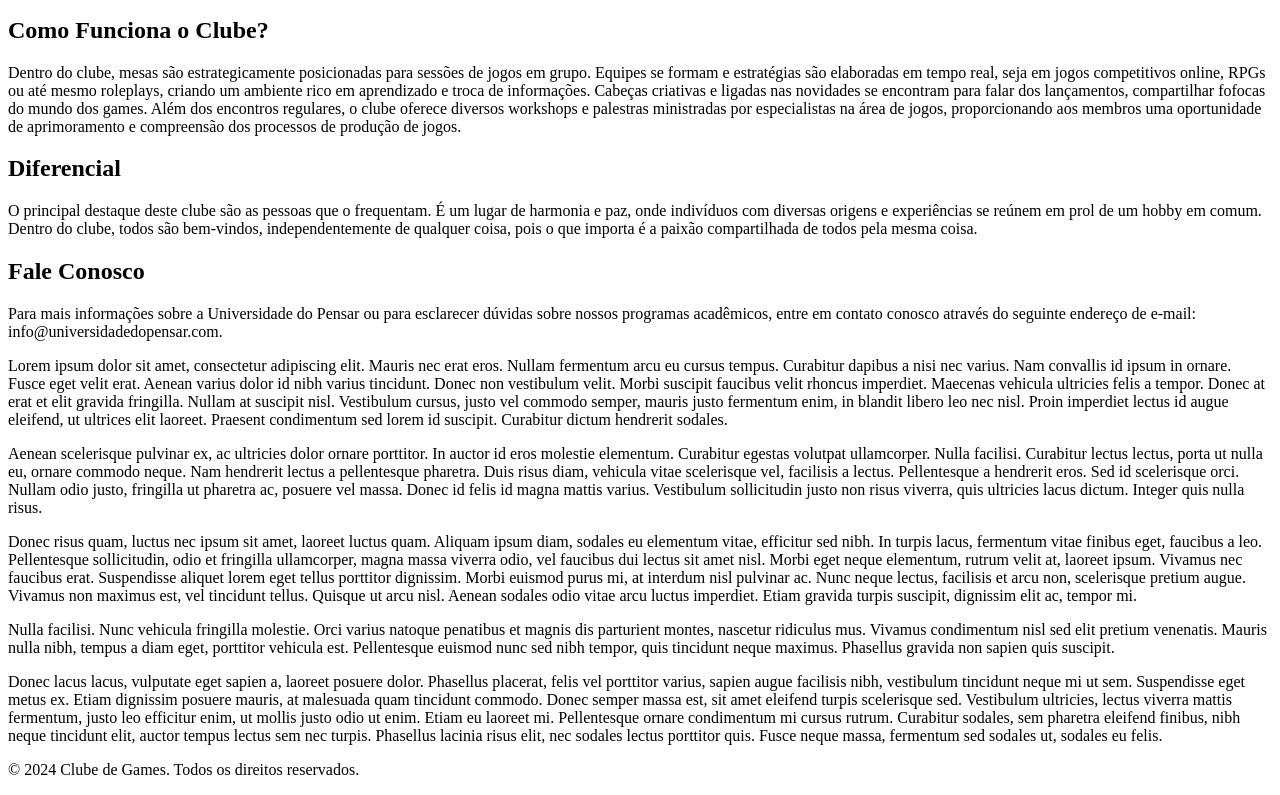
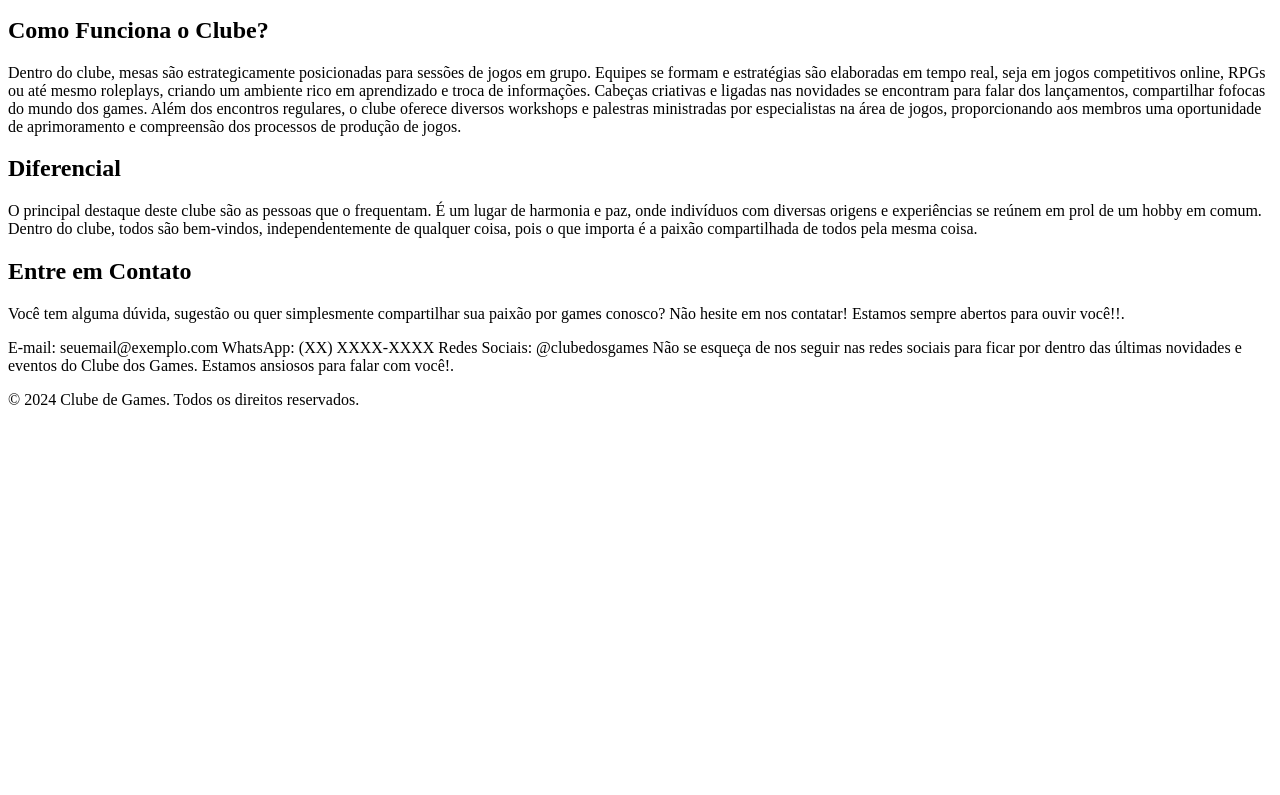
Before and after one commit to Sarahmahdavi/ADSM1A_clube_de_games, a website: page index.html in a window 1280 px wide. Shown: the part 364-1159 px from the top of the page. After the commit the page ends 800 px from the top, so only its background shows below. Drawn offline with Linux system fonts and the light colour scheme.

Commit message:
atualiza3

```diff
--- a/index.html
+++ b/index.html
@@ -62,46 +62,22 @@
 
         </section>
         <section id="contact">
-            <h2>Fale Conosco</h2>
-            <p>Para mais informações sobre a Universidade do Pensar ou para esclarecer dúvidas sobre nossos programas acadêmicos, entre em contato conosco através do seguinte endereço de e-mail: info@universidadedopensar.com.</p>
+            <h2>Entre em Contato</h2>
+            <p>Você tem alguma dúvida, sugestão ou quer simplesmente compartilhar sua paixão por games conosco? Não hesite em nos contatar! Estamos sempre abertos para ouvir você!!. </p>
 
-            <p>Lorem ipsum dolor sit amet, consectetur adipiscing elit. Mauris nec erat eros. Nullam fermentum arcu eu
-            cursus tempus. Curabitur dapibus a nisi nec varius. Nam convallis id ipsum in ornare. Fusce eget velit erat.
-            Aenean varius dolor id nibh varius tincidunt. Donec non vestibulum velit. Morbi suscipit faucibus velit
-            rhoncus imperdiet. Maecenas vehicula ultricies felis a tempor. Donec at erat et elit gravida fringilla.
-            Nullam at suscipit nisl. Vestibulum cursus, justo vel commodo semper, mauris justo fermentum enim, in
-            blandit libero leo nec nisl. Proin imperdiet lectus id augue eleifend, ut ultrices elit laoreet. Praesent
-            condimentum sed lorem id suscipit. Curabitur dictum hendrerit sodales.</p>
+            <p>E-mail: seuemail@exemplo.com
 
-            <p>Aenean scelerisque pulvinar ex, ac ultricies dolor ornare porttitor. In auctor id eros molestie elementum.
-            Curabitur egestas volutpat ullamcorper. Nulla facilisi. Curabitur lectus lectus, porta ut nulla eu, ornare
-            commodo neque. Nam hendrerit lectus a pellentesque pharetra. Duis risus diam, vehicula vitae scelerisque
-            vel, facilisis a lectus. Pellentesque a hendrerit eros. Sed id scelerisque orci. Nullam odio justo,
-            fringilla ut pharetra ac, posuere vel massa. Donec id felis id magna mattis varius. Vestibulum sollicitudin
-            justo non risus viverra, quis ultricies lacus dictum. Integer quis nulla risus.</p>
+                WhatsApp: (XX) XXXX-XXXX
 
-            <p>Donec risus quam, luctus nec ipsum sit amet, laoreet luctus quam. Aliquam ipsum diam, sodales eu
-            elementum vitae, efficitur sed nibh. In turpis lacus, fermentum vitae finibus eget, faucibus a leo. Pellentesque
-            sollicitudin, odio et fringilla ullamcorper, magna massa viverra odio, vel faucibus dui lectus sit amet
-            nisl. Morbi eget neque elementum, rutrum velit at, laoreet ipsum. Vivamus nec faucibus erat. Suspendisse
-            aliquet lorem eget tellus porttitor dignissim. Morbi euismod purus mi, at interdum nisl pulvinar ac. Nunc
-            neque lectus, facilisis et arcu non, scelerisque pretium augue. Vivamus non maximus est, vel tincidunt
-            tellus. Quisque ut arcu nisl. Aenean sodales odio vitae arcu luctus imperdiet. Etiam gravida turpis
-            suscipit, dignissim elit ac, tempor mi.</p>
+                Redes Sociais: @clubedosgames
 
-            <p>Nulla facilisi. Nunc vehicula fringilla molestie. Orci varius natoque penatibus et magnis dis parturient
-            montes, nascetur ridiculus mus. Vivamus condimentum nisl sed elit pretium venenatis. Mauris nulla nibh,
-            tempus a diam eget, porttitor vehicula est. Pellentesque euismod nunc sed nibh tempor, quis tincidunt neque
-            maximus. Phasellus gravida non sapien quis suscipit.</p>
+                Não se esqueça de nos seguir nas redes sociais para ficar por dentro das últimas novidades e eventos do Clube dos Games.
 
-            <p>Donec lacus lacus, vulputate eget sapien a, laoreet posuere dolor. Phasellus placerat, felis vel porttitor
-            varius, sapien augue facilisis nibh, vestibulum tincidunt neque mi ut sem. Suspendisse eget metus ex. Etiam
-            dignissim posuere mauris, at malesuada quam tincidunt commodo. Donec semper massa est, sit amet eleifend
-            turpis scelerisque sed. Vestibulum ultricies, lectus viverra mattis fermentum, justo leo efficitur enim, ut
-            mollis justo odio ut enim. Etiam eu laoreet mi. Pellentesque ornare condimentum mi cursus rutrum. Curabitur
-            sodales, sem pharetra eleifend finibus, nibh neque tincidunt elit, auctor tempus lectus sem nec turpis.
-            Phasellus lacinia risus elit, nec sodales lectus porttitor quis. Fusce neque massa, fermentum sed sodales
-            ut, sodales eu felis.</p>
+                Estamos ansiosos para falar com você!.</p>
+
+
+
+
 
         </section>
     </main>
```
